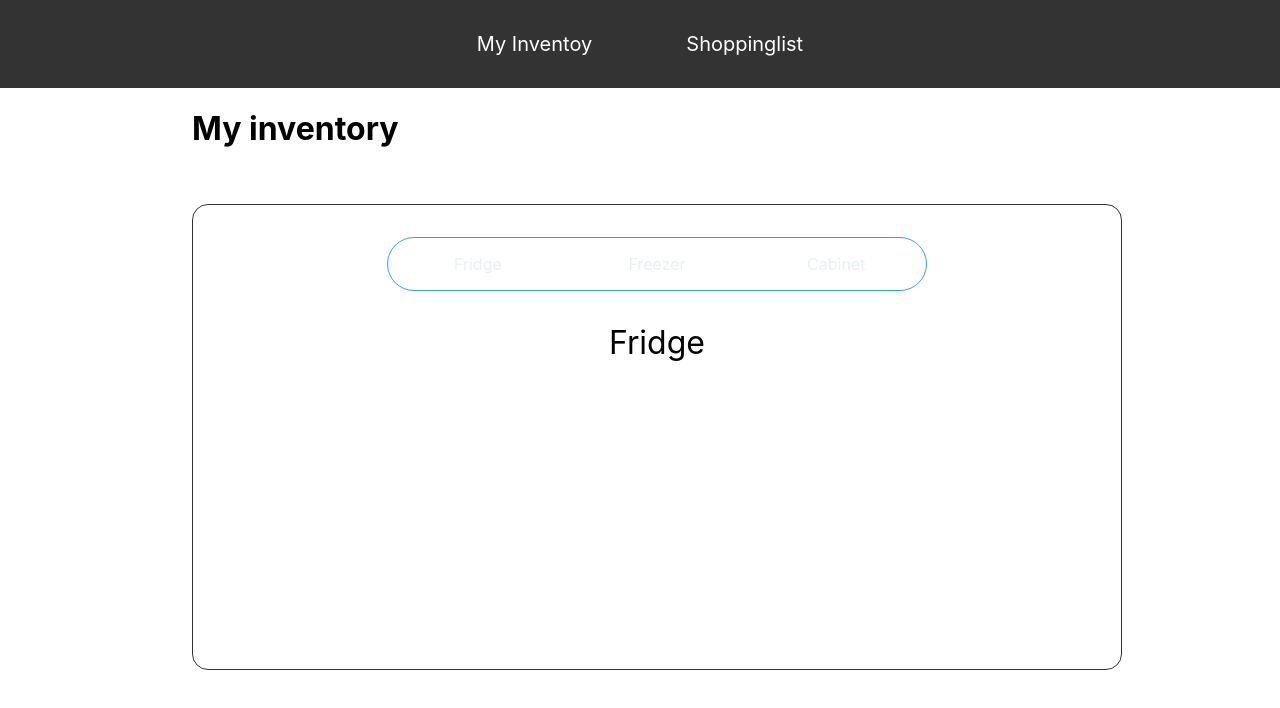
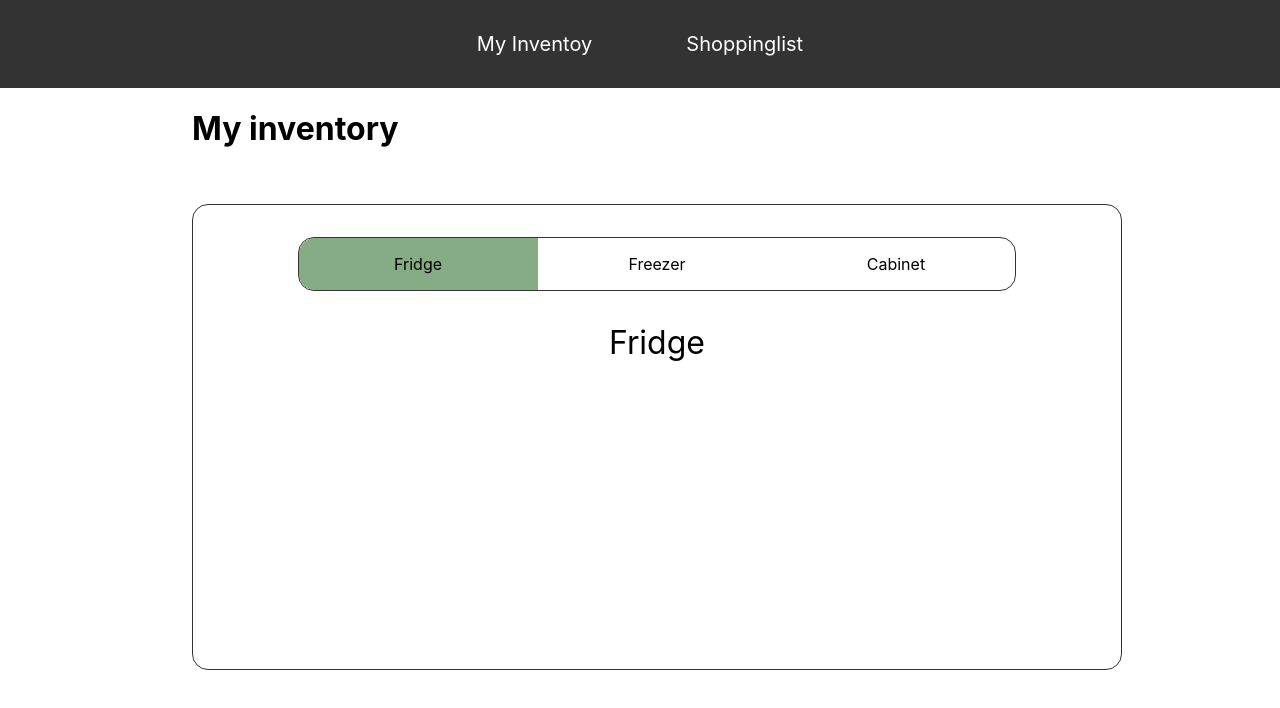
Before and after one commit to JohanneD/foodster, a React (Create React App) app: page / in a window 1280 px wide. Shown: the top 708 px of the page. Built offline with nearby package versions, Linux system fonts and the light colour scheme.

Commit message:
fixed set active to tabs

```diff
--- a/src/components/AllTabs/Cabinet.js
+++ b/src/components/AllTabs/Cabinet.js
@@ -1,9 +1,9 @@
 import React from 'react';
-import styles from "./../../styles/Tabs/tabs.module.css";
+import "./../../styles/Tabs/tabs.css";
 
 function Cabinet(){
   return (
-    <div className={styles.Cabinet}>
+    <div className="cabinet">
       <p>Cabinet</p>
     </div>
   );
--- a/src/components/AllTabs/Freezer.js
+++ b/src/components/AllTabs/Freezer.js
@@ -1,9 +1,9 @@
 import React from 'react';
-import styles from "./../../styles/Tabs/tabs.module.css";
+import "./../../styles/Tabs/tabs.css";
 
 function Freezer(){
   return (
-    <div className={styles.Freezer}>
+    <div className="freezer">
       <p>Freezer</p>
     </div>
   );
--- a/src/components/AllTabs/Fridge.js
+++ b/src/components/AllTabs/Fridge.js
@@ -1,9 +1,9 @@
 import React from 'react';
-import styles from "./../../styles/Tabs/tabs.module.css";
+import "./../../styles/Tabs/tabs.css";
 
 function Fridge(){
   return (
-    <div className={styles.Fridge}>
+    <div className="fridge">
       <p>Fridge</p>
     </div>
   );
--- a/src/components/TabComponent/tabNavItem.js
+++ b/src/components/TabComponent/tabNavItem.js
@@ -1,4 +1,6 @@
 import React from "react";
+import "./../../styles/Tabs/tabs.css"
+
 const TabNavItem = ({ id, title, activeTab, setActiveTab }) => {
 
  const handleClick = () => {
--- a/src/components/TabComponent/tabs.js
+++ b/src/components/TabComponent/tabs.js
@@ -2,7 +2,7 @@ import React, { useState } from "react";
 import Cabinet from "../AllTabs/Cabinet";
 import Freezer from "../AllTabs/Freezer";
 import Fridge from "../AllTabs/Fridge";
-import styles from "./../../styles/Tabs/tabs.module.css"
+import "./../../styles/Tabs/tabs.css"
 import TabContent from "./tabContent";
 import TabNavItem from "./tabNavItem";
 
@@ -10,8 +10,8 @@ function Tabs(){
   const [activeTab, setActiveTab] = useState("tab1");
 
     return (
-      <div className={styles.Tabs}>
-        <ul className={styles.tabs_list}>
+      <div className="tabs">
+        <ul className="tabs_list">
             <TabNavItem title="Fridge" id="tab1" activeTab={activeTab} setActiveTab={setActiveTab} />
             <TabNavItem title="Freezer" id="tab2" activeTab={activeTab} setActiveTab={setActiveTab} />
             <TabNavItem title="Cabinet" id="tab3" activeTab={activeTab} setActiveTab={setActiveTab} />
--- a/src/styles/Tabs/tabs.module.css
+++ b/src/styles/Tabs/tabs.css
@@ -1,4 +1,4 @@
-.Tabs {
+.tabs {
     width: 100%;
     height: auto;
     min-height: 400px;
@@ -13,13 +13,13 @@
 }
 
 .tabs_list {
-    width: 60%;
+    width: 80%;
     margin: 0 auto 2rem;
     display: flex;
     align-items: center;
     justify-content: space-between;
-    border: 1px solid #39A2DB;
-    border-radius: 2rem;
+    border: 1px solid #333;
+    border-radius: 1rem;
     padding-left: 0px;
     @media (max-width: 768px) {
       width: 90%;
@@ -33,8 +33,9 @@
     text-align: center;
     cursor: pointer;
     transition: all 0.7s;
-    border-bottom-left-radius: 2rem;
-    border-top-left-radius: 2rem;
+    border-bottom-left-radius: 1rem;
+    border-top-left-radius: 1rem;
+    color: black;
   }
 
   .tabs_list li:nth-child(2) {
@@ -45,19 +46,19 @@
 
   .tabs_list li:nth-child(3) {
     border-radius: 0;
-    border-bottom-right-radius: 2rem;
-    border-top-right-radius: 2rem;
+    border-bottom-right-radius: 1rem;
+    border-top-right-radius: 1rem;
   }
 
   .tabs_list li:hover {
-    background: rgba(50, 224, 196, 0.15);
+    background: rgba(15, 90, 15, 0.5);
   }
 
   .tabs_list li.active {
-    background: rgba(50, 224, 196, 0.15);
+    background: rgba(15, 90, 15, 0.5);
   }
 
-  .Fridge p, .Freezer p, .Cabinet p {
+  .fridge p, .freezer p, .cabinet p {
     font-size: 2rem;
     text-align: center;
     color: black;
```
